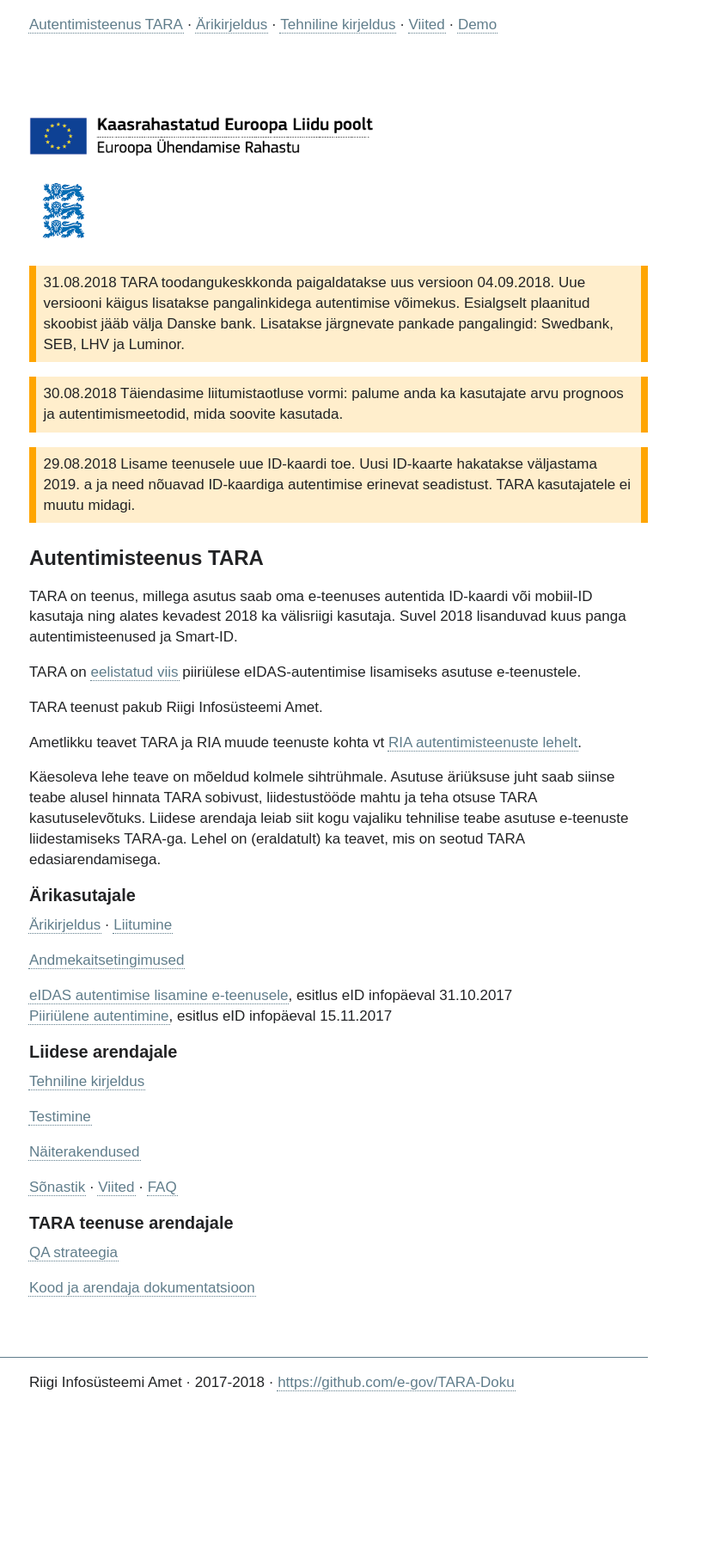
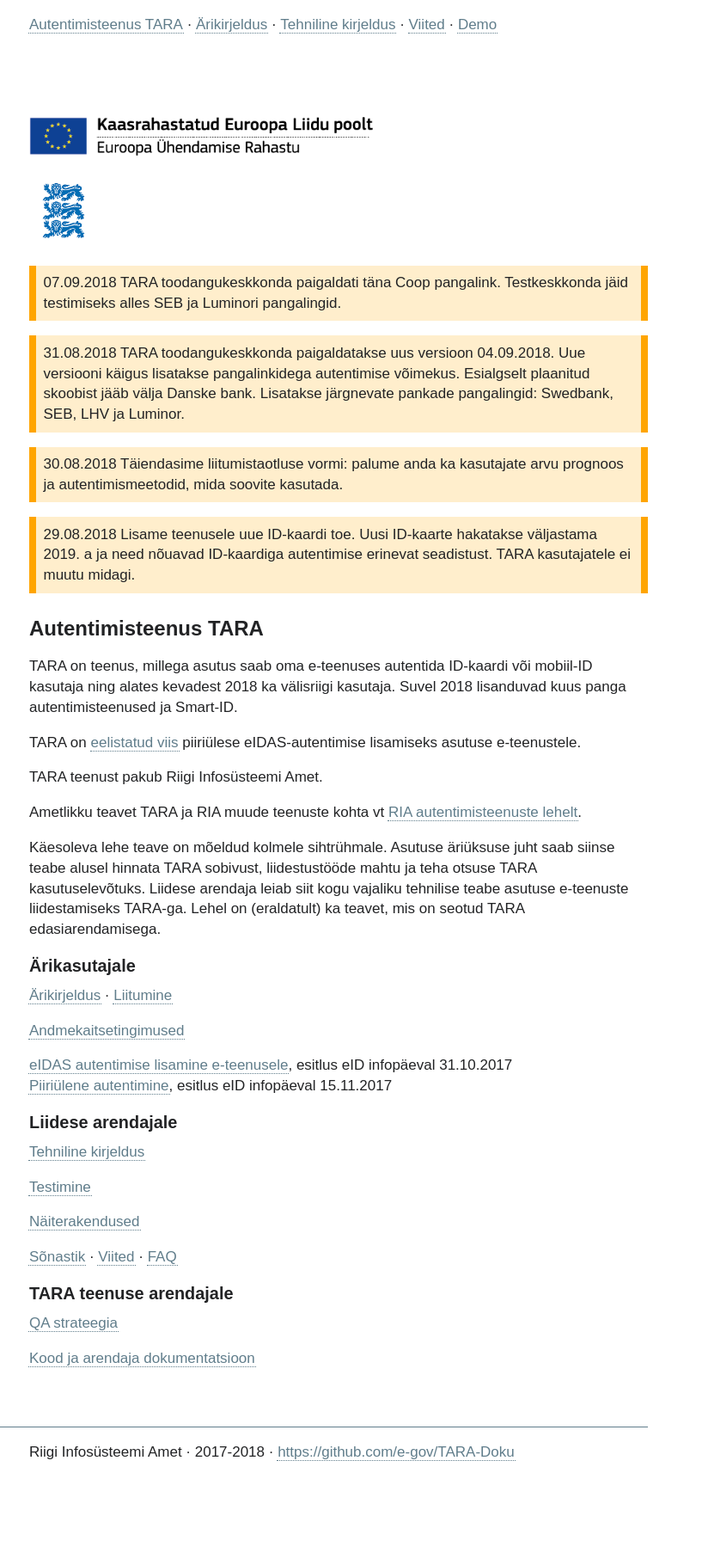
Before and after one commit to e-gov/TARA-Doku, a Jekyll site: the page built from index.md, in a window 1280 px wide. Shown: the whole page at 86% size, without its empty margins (0-817 px from the left). Built offline with Jekyll 4.4.1, drawn with Linux system fonts in a browser that asks for light colours; before the commit the page ends 1739 px from its top, so only the background shows below that.

Commit message:
uus teade

```diff
--- a/index.md
+++ b/index.md
@@ -5,6 +5,9 @@ permalink: /
 <img src='img/ee_cef_0.png' style='width:400px'>
 
 <img src='img/LOVID.png' style='width: 80px;'>
+
+07.09.2018 TARA toodangukeskkonda paigaldati täna Coop pangalink. Testkeskkonda jäid testimiseks alles SEB ja Luminori pangalingid.
+{: .adv}
 
 31.08.2018 TARA toodangukeskkonda paigaldatakse uus versioon 04.09.2018. Uue versiooni käigus lisatakse pangalinkidega autentimise võimekus. Esialgselt plaanitud skoobist jääb välja Danske bank. Lisatakse järgnevate pankade pangalingid: Swedbank, SEB, LHV ja Luminor.
 {: .adv}
```
